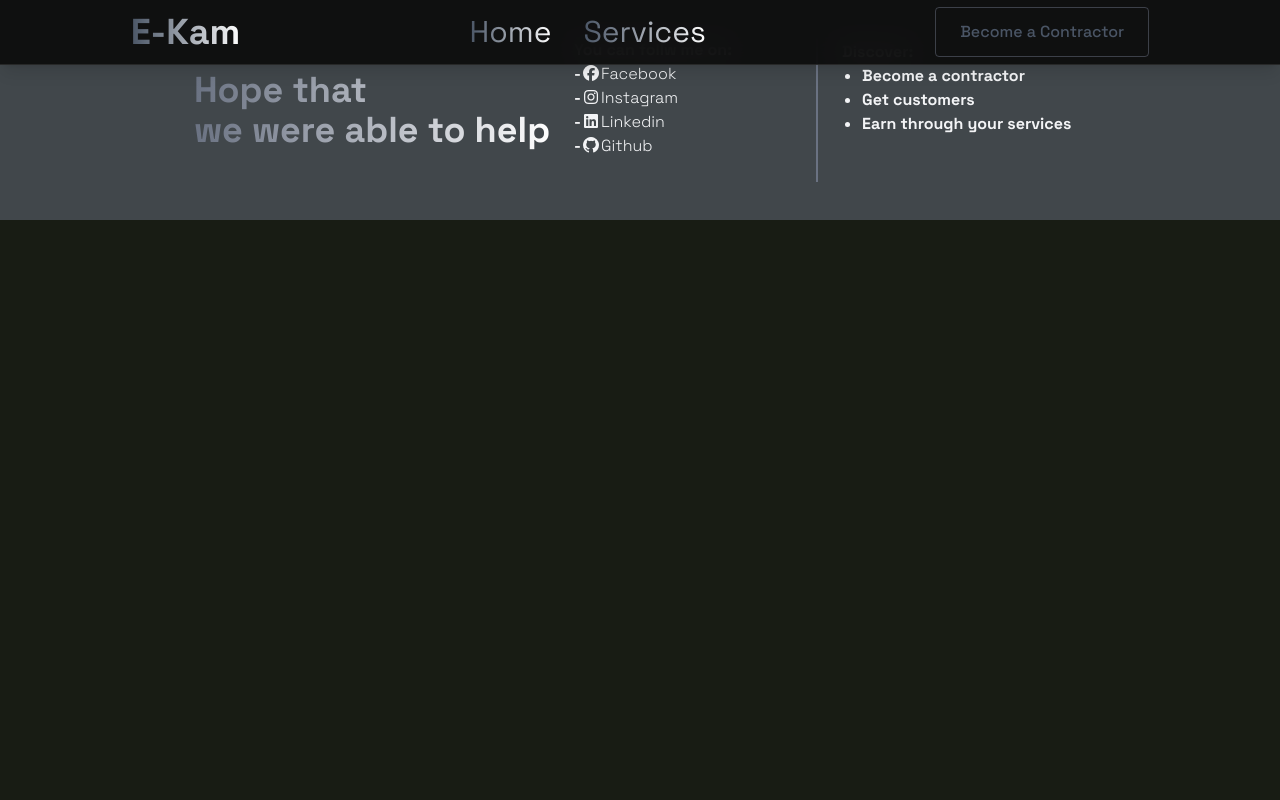
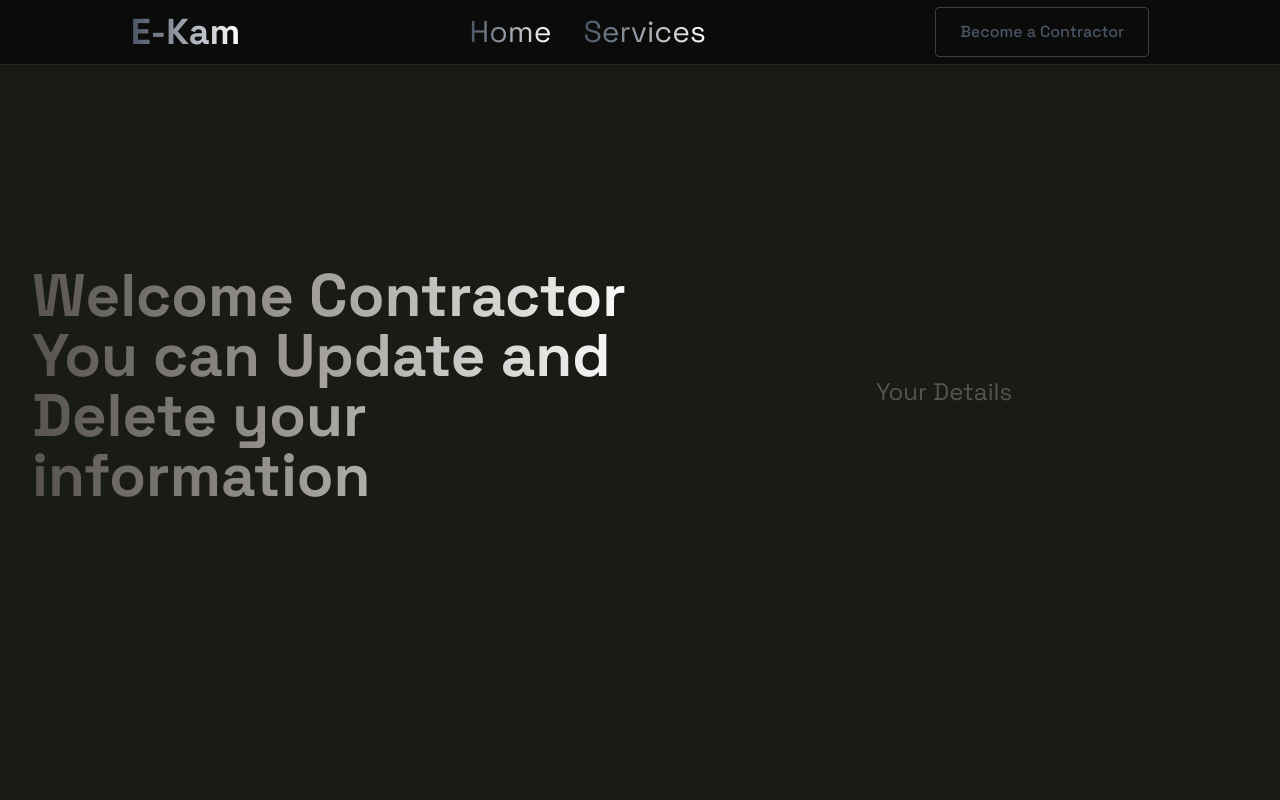
Before and after one commit to Samrat-Deula7/E-Kam, a React (Vite) app in the folder frontend/: page /admin in a window 1280 px wide. Shown: the top 800 px of the page. Built offline with nearby package versions, Linux system fonts and the light colour scheme.

Commit message:
Starting work on the admin page

```diff
--- a/frontend/src/App.jsx
+++ b/frontend/src/App.jsx
@@ -2,6 +2,7 @@ import { BrowserRouter as Router, Routes, Route } from "react-router-dom";
 import Navbar from "./Navbar"
 import MobileMenu from "./MobileMenu";
 import Home from "./components/Home";
+import Admin from "./components/Admin";
 import Services from "./components/services";
 import Footer from "./footer";
 import { useState } from "react";
@@ -58,6 +59,7 @@ function App() {
           <Routes>
             <Route path="/" element={<Home />} />
             <Route path="/services" element={<Services />} />
+            <Route path="/admin" element={<Admin />} />
           </Routes>
           <Footer />
         </Router>
--- /dev/null
+++ b/frontend/src/components/Admin.jsx
@@ -0,0 +1,17 @@
+const Admin = () => {
+  return (
+    <div className="  min-h-screen px-8 flex flex-col items-center justify-center w-full">
+      <div className="grid grid-cols-1 lg:grid-cols-2 place-items-center">
+        <h1 className="font-bold bg-linear-to-r from-stone-600 to-white bg-clip-text text-transparent text-3xl mb-5 md:text-6xl md:mb-7">
+          Welcome Contractor You can Update and Delete your information
+        </h1>
+        <h3 className="text-2xl md:3xl text-center mb-3 md:mb-4 text-stone-600">
+          Your Details
+        </h3>
+
+      </div>
+    </div>
+  );
+};
+
+export default Admin;
```
